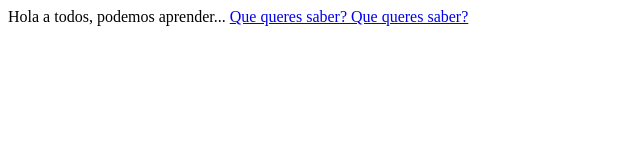
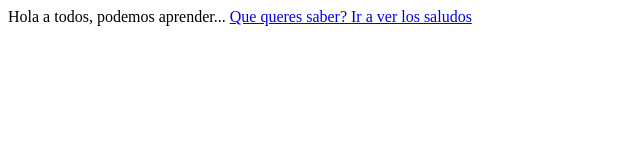
Before and after one commit to sbogado87/gitsite1, a plain HTML site: page index.html in a window 1280 px wide. Shown: the full height of the page, 0-640 px from the left. Drawn offline with Linux system fonts and the light colour scheme.

Commit message:
se agrega saludos.html

```diff
--- a/index.html
+++ b/index.html
@@ -2,6 +2,6 @@
   <body>
     Hola a todos, podemos aprender...
     <a href="http://google.com"> Que queres saber? </a>
-    <a href="http://google.com"> Que queres saber? </a>
+    <a href="saludos.html"> Ir a ver los saludos</a>
   </body>
 </html>
```
